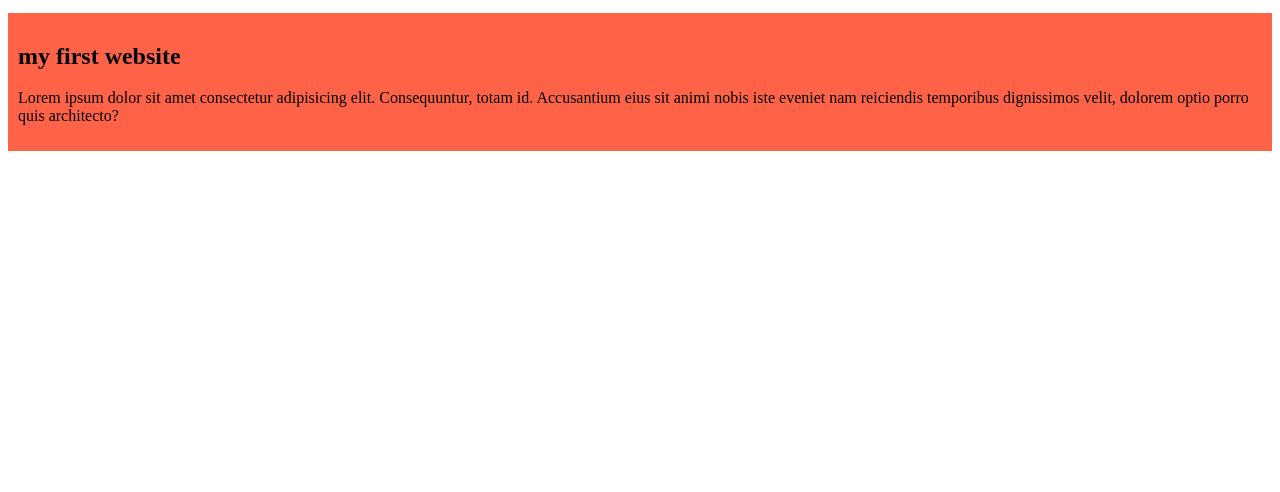
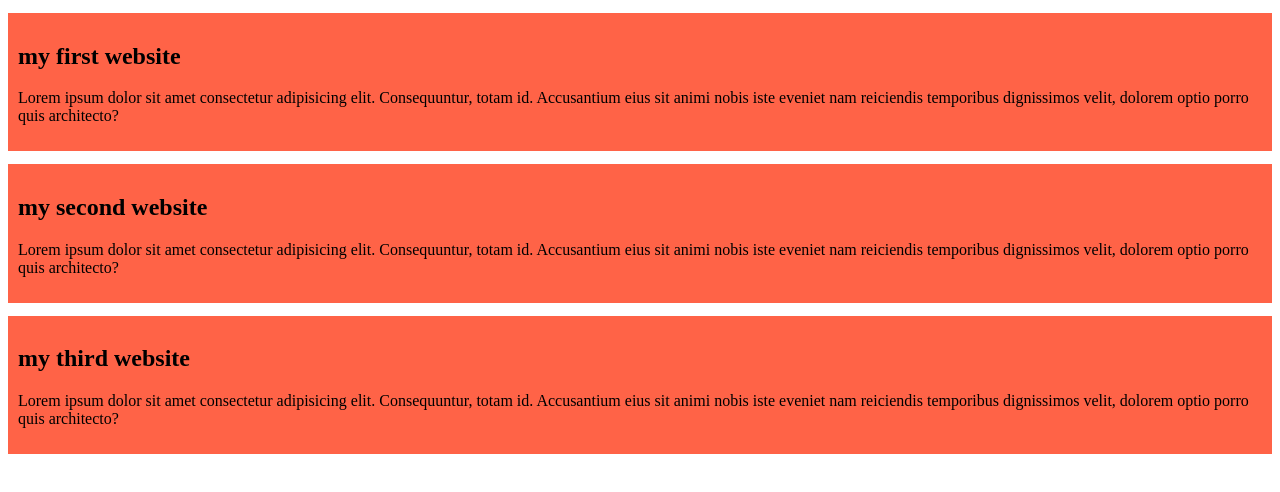
Before and after one commit to Tasmeem-Sultana5623/my-simple-wesite, a plain HTML site: page index.html in a window 1280 px wide. Drawn offline with Linux system fonts and the light colour scheme.

Commit message:
added the second push

```diff
--- a/index.html
+++ b/index.html
@@ -21,6 +21,32 @@
 
 
     </div>
+    <div>
+        <h2>my second website</h2>
+        <p>Lorem ipsum dolor sit amet consectetur
+
+    adipisicing elit. Consequuntur, totam id.
+    Accusantium eius sit animi nobis iste eveniet
+     nam reiciendis temporibus dignissimos
+ velit, dolorem optio porro quis architecto?</p>
+
+
+
+
+    </div>
+    <div>
+        <h2>my third website</h2>
+        <p>Lorem ipsum dolor sit amet consectetur
+
+    adipisicing elit. Consequuntur, totam id.
+    Accusantium eius sit animi nobis iste eveniet
+     nam reiciendis temporibus dignissimos
+ velit, dolorem optio porro quis architecto?</p>
+
+
+
+
+    </div>
 
 </body>
 </html>
```
